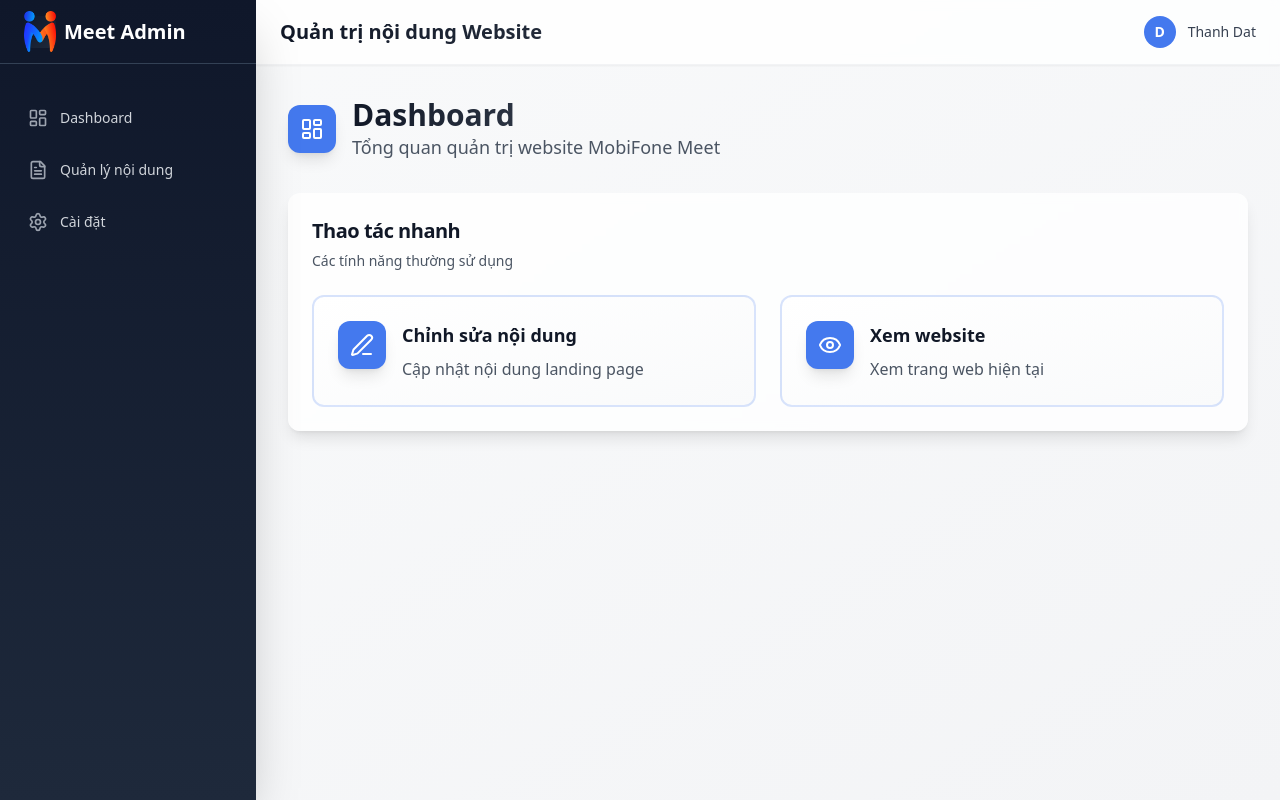
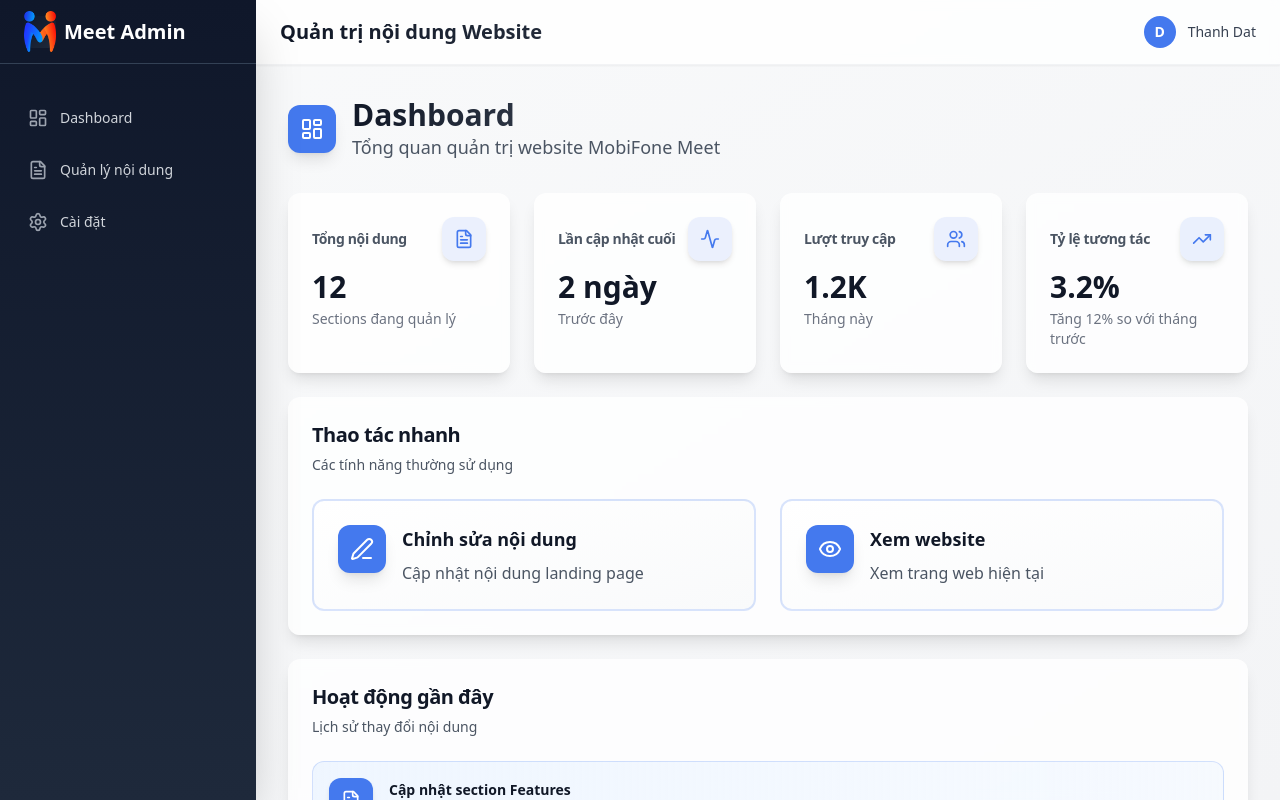
Before and after one commit to datonefeed/web-meet-mobifone, a Next.js app: page /en/admin in a window 1280 px wide. Built offline with nearby package versions, Linux system fonts and the light colour scheme.

Commit message:
refactor: uncomment Stats Cards and Recent Activity sections in AdminDashboard component

```diff
--- a/src/app/[locale]/admin/page.tsx
+++ b/src/app/[locale]/admin/page.tsx
@@ -73,7 +73,7 @@
       </div>
 
       {/* Stats Cards */}
-      {/* <div className="grid grid-cols-1 md:grid-cols-2 lg:grid-cols-4 gap-6 mb-8">
+      <div className="grid grid-cols-1 md:grid-cols-2 lg:grid-cols-4 gap-6 mb-8">
         {stats.map((stat, index) => {
           const Icon = stat.icon;
           return (
@@ -98,7 +98,7 @@
             </Card>
           );
         })}
-      </div> */}
+      </div>
 
       {/* Quick Actions */}
       <Card className="mb-8 border-0 shadow-lg bg-white/80 backdrop-blur-sm">
@@ -138,14 +138,14 @@
       </Card>
 
       {/* Recent Activity */}
-      {/* <Card className="border-0 shadow-lg bg-white/80 backdrop-blur-sm">
+      <Card className="border-0 shadow-lg bg-white/80 backdrop-blur-sm">
         <CardHeader>
           <CardTitle className="text-xl font-bold text-gray-900">Hoạt động gần đây</CardTitle>
           <CardDescription className="text-gray-600">Lịch sử thay đổi nội dung</CardDescription>
         </CardHeader>
         <CardContent>
           <div className="space-y-4">
-            <div className="group flex items-center space-x-4 p-4 bg-gradient-to-r from-blue-50 to-blue-50/50 rounded-xl hover:from-blue-100 hover:to-primary/50 transition-all duration-300 border border-primary/20">
+            <div className="group flex items-center space-x-4 p-4 bg-gradient-to-r from-blue-50 to-blue-50/50 rounded-xl hover:bg-primary/20 cursor-pointer transition-all duration-300 border border-primary/20">
               <div className="p-3 bg-primary rounded-xl shadow-md group-hover:scale-110 transition-transform duration-300">
                 <FileText className="h-5 w-5 text-white" />
               </div>
@@ -154,7 +154,7 @@
                 <p className="text-sm text-gray-600">2 ngày trước</p>
               </div>
             </div>
-            <div className="group flex items-center space-x-4 p-4 bg-gradient-to-r from-blue-50 to-blue-50/50from-blue-50 to-blue-50/50 rounded-xl hover:from-green-100 hover:to-primary/50 transition-all duration-300 border border-primary/20">
+            <div className="group flex items-center space-x-4 p-4 bg-gradient-to-r from-blue-50 to-blue-50/50from-blue-50 to-blue-50/50 rounded-xl hover:bg-primary/20 cursor-pointer transition-all duration-300 border border-primary/20">
               <div className="p-3 bg-primary rounded-xl shadow-md group-hover:scale-110 transition-transform duration-300">
                 <Edit3 className="h-5 w-5 text-white" />
               </div>
@@ -165,7 +165,7 @@
                 <p className="text-sm text-gray-600">5 ngày trước</p>
               </div>
             </div>
-            <div className="group flex items-center space-x-4 p-4 bg-gradient-to-r from-blue-50 to-blue-50/50 rounded-xl hover:from-orange-100 hover:to-primary/50 transition-all duration-300 border border-primary/20">
+            <div className="group flex items-center space-x-4 p-4 bg-gradient-to-r from-blue-50 to-blue-50/50 rounded-xl hover:bg-primary/20 cursor-pointer transition-all duration-300 border border-primary/20">
               <div className="p-3 bg-primary rounded-xl shadow-md group-hover:scale-110 transition-transform duration-300">
                 <FileText className="h-5 w-5 text-white" />
               </div>
@@ -176,7 +176,7 @@
             </div>
           </div>
         </CardContent>
-      </Card> */}
+      </Card>
     </div>
   );
 }
```
